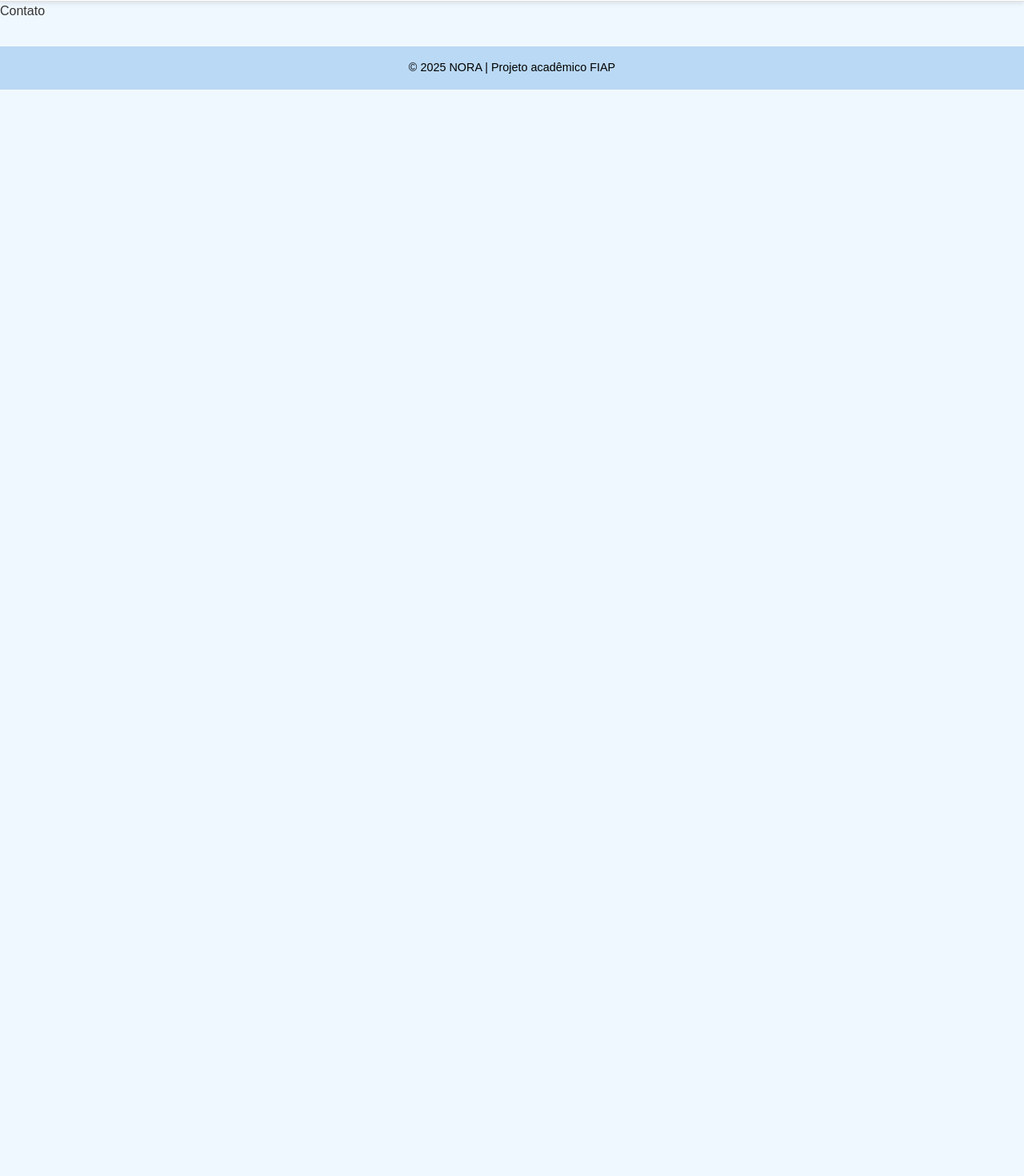
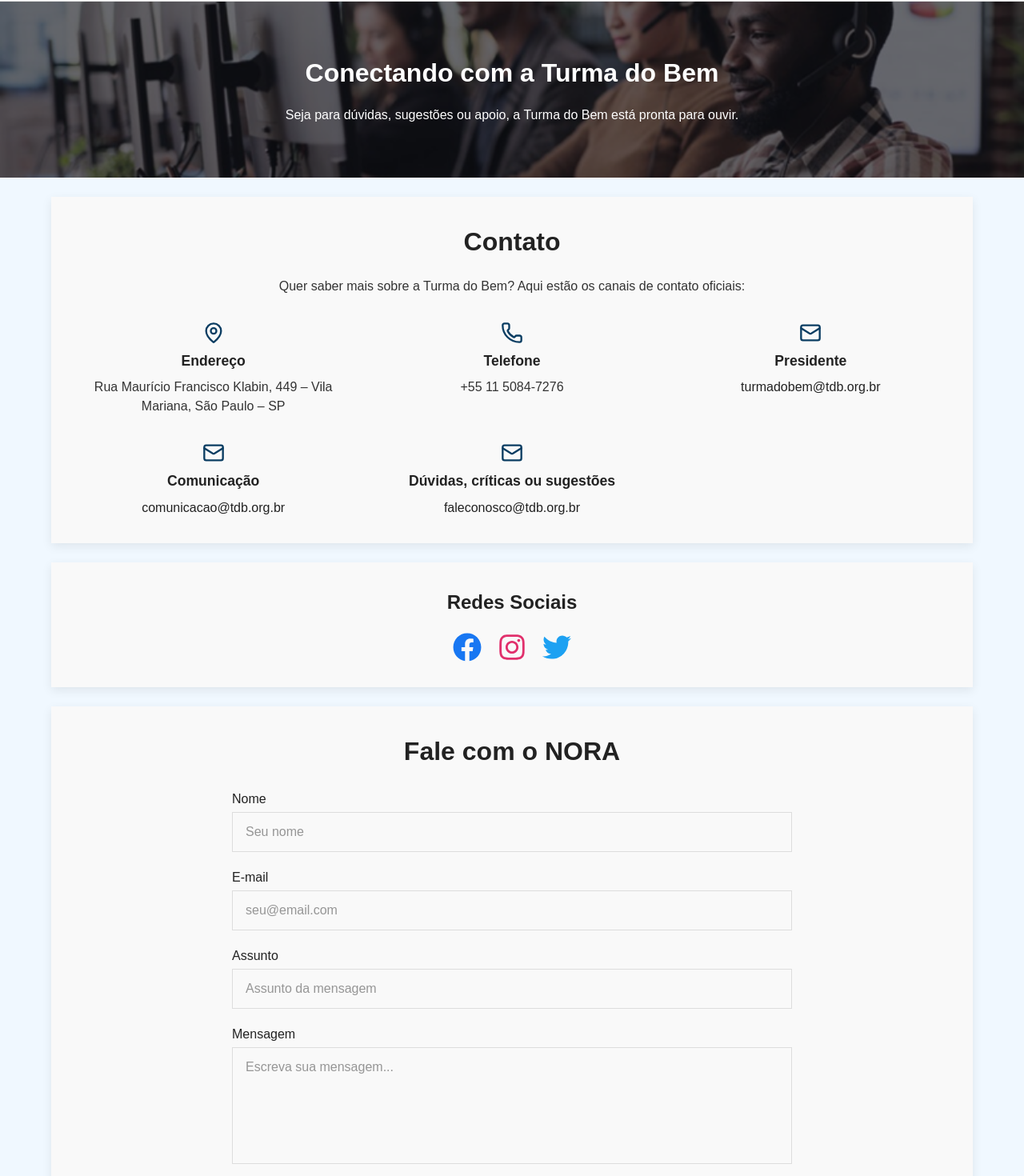
Before and after one commit to ryanmazali/NORA--Sprint-3, a React (Vite) app: page /contato in a window 1280 px wide. Shown: the part 129-1599 px from the top of the page at 80% size. Before the commit the page ends 800 px from the top, so only its background shows below. Built offline with nearby package versions, Linux system fonts and the light colour scheme.

Commit message:
feat: criação da página Contato com React Hook Form e validações

```diff
--- a/package.json
+++ b/package.json
@@ -10,9 +10,11 @@
     "preview": "vite preview"
   },
   "dependencies": {
-    "lucide-react": "^1.6.0",
+    "lucide-react": "^1.7.0",
     "react": "^19.2.4",
     "react-dom": "^19.2.4",
+    "react-hook-form": "^7.72.0",
+    "react-icons": "^5.6.0",
     "react-router": "^7.13.2"
   },
   "devDependencies": {
--- a/src/pages/Contato/Contato.tsx
+++ b/src/pages/Contato/Contato.tsx
@@ -1 +1,242 @@
-export default function Contato() { return <div>Contato</div> }
+import { useEffect } from "react";
+import { useForm } from "react-hook-form";
+import { MapPin, Phone, Mail} from "lucide-react";
+import { FaFacebook, FaInstagram, FaTwitter } from "react-icons/fa";
+import heroBg from "../../assets/contato.png";
+
+interface ContatoFormData {
+  nome: string;
+  email: string;
+  assunto: string;
+  mensagem: string;
+}
+
+function Contato() {
+  useEffect(() => {
+    document.title = "Contato | NORA";
+  }, []);
+
+  const {
+    register,
+    handleSubmit,
+    reset,
+    formState: { errors }
+  } = useForm<ContatoFormData>();
+
+  const onSubmit = (data: ContatoFormData) => {
+    alert("Formulário enviado com sucesso!");
+    console.log("Dados enviados:", data);
+    reset();
+  };
+
+  return (
+    <>
+      <section
+        className="h-[300px] flex items-center justify-center text-center text-white relative overflow-hidden mobile:h-[220px]"
+        style={{ background: `url(${heroBg}) center/cover no-repeat` }}
+      >
+        <div className="absolute inset-0 bg-[rgba(16,19,24,0.625)]" />
+
+        <div className="relative z-10 max-w-[800px] px-5">
+          <h1 className="text-[2.8rem] font-bold mb-4 mobile:text-[2rem]">
+            Conectando com a Turma do Bem
+          </h1>
+
+          <p className="text-[1.2rem] leading-relaxed mobile:text-[1rem]">
+            Seja para dúvidas, sugestões ou apoio, a Turma do Bem está pronta para ouvir.
+          </p>
+        </div>
+      </section>
+
+      <main className="w-[90%] mx-auto max-w-[1300px]">
+        <section className="bg-[#f9f9f9] p-8 my-6 shadow-[0_4px_12px_rgba(0,0,0,0.08)] text-center">
+          <h2 className="text-[2rem] font-bold text-[#222] mb-5">Contato</h2>
+
+          <p className="text-[1rem] text-[#333] mb-8">
+            Quer saber mais sobre a Turma do Bem? Aqui estão os canais de contato oficiais:
+          </p>
+
+          <div className="grid grid-cols-3 gap-8 justify-items-center desktop:grid-cols-3 tablet:grid-cols-1 mobile:grid-cols-1">
+            {[
+              {
+                icon: <MapPin size={28} />,
+                titulo: "Endereço",
+                texto: "Rua Maurício Francisco Klabin, 449 – Vila Mariana, São Paulo – SP"
+              },
+              {
+                icon: <Phone size={28} />,
+                titulo: "Telefone",
+                texto: "+55 11 5084-7276"
+              },
+              {
+                icon: <Mail size={28} />,
+                titulo: "Presidente",
+                texto: "turmadobem@tdb.org.br",
+                href: "mailto:turmadobem@tdb.org.br"
+              },
+              {
+                icon: <Mail size={28} />,
+                titulo: "Comunicação",
+                texto: "comunicacao@tdb.org.br",
+                href: "mailto:comunicacao@tdb.org.br"
+              },
+              {
+                icon: <Mail size={28} />,
+                titulo: "Dúvidas, críticas ou sugestões",
+                texto: "faleconosco@tdb.org.br",
+                href: "mailto:faleconosco@tdb.org.br"
+              }
+            ].map((item) => (
+              <div key={item.titulo}>
+                <div className="flex justify-center mb-2 text-[#0a3d62]">
+                  {item.icon}
+                </div>
+
+                <h3 className="text-[1.1rem] font-semibold text-[#222] mb-2">
+                  {item.titulo}
+                </h3>
+
+                {item.href ? (
+                  <a
+                    href={item.href}
+                    className="text-[#222] no-underline transition-colors duration-300 hover:text-[rgb(226,122,31)] hover:underline"
+                  >
+                    {item.texto}
+                  </a>
+                ) : (
+                  <p className="text-[#333]">{item.texto}</p>
+                )}
+              </div>
+            ))}
+          </div>
+        </section>
+
+        <section className="bg-[#f9f9f9] p-8 my-6 shadow-[0_4px_12px_rgba(0,0,0,0.08)] text-center">
+          <h3 className="text-[1.5rem] font-semibold text-[#222] mb-5">
+            Redes Sociais
+          </h3>
+
+          <div className="flex justify-center gap-5 flex-wrap">
+            <a
+              href="https://facebook.com/turmadobem"
+              target="_blank"
+              rel="noreferrer"
+              className="transition-transform duration-300 hover:scale-[1.2] text-[#1877f2]"
+            >
+              <FaFacebook size={36} />
+            </a>
+
+            <a
+              href="https://instagram.com/turmadobem"
+              target="_blank"
+              rel="noreferrer"
+              className="transition-transform duration-300 hover:scale-[1.2] text-[#e1306c]"
+            >
+              <FaInstagram size={36} />
+            </a>
+
+            <a
+              href="https://twitter.com/turmadobem"
+              target="_blank"
+              rel="noreferrer"
+              className="transition-transform duration-300 hover:scale-[1.2] text-[#1da1f2]"
+            >
+              <FaTwitter size={36} />
+            </a>
+          </div>
+        </section>
+
+        <section className="bg-[#f9f9f9] p-8 my-6 shadow-[0_4px_12px_rgba(0,0,0,0.08)]">
+          <h2 className="text-[2rem] font-bold text-[#222] mb-6 text-center">
+            Fale com o NORA
+          </h2>
+
+          <form
+            onSubmit={handleSubmit(onSubmit)}
+            className="max-w-[700px] mx-auto flex flex-col gap-5"
+          >
+            <div className="flex flex-col gap-1">
+              <label className="font-medium text-[#222]">Nome</label>
+
+              <input
+                {...register("nome", { required: "Nome é obrigatório" })}
+                className="border border-[#ddd] px-4 py-3 text-[1rem] outline-none focus:border-[#0a3d62] transition-colors"
+                placeholder="Seu nome"
+              />
+
+              {errors.nome && (
+                <span className="text-red-500 text-[0.85rem]">
+                  {errors.nome.message}
+                </span>
+              )}
+            </div>
+
+            <div className="flex flex-col gap-1">
+              <label className="font-medium text-[#222]">E-mail</label>
+
+              <input
+                {...register("email", {
+                  required: "E-mail é obrigatório",
+                  pattern: {
+                    value: /^[^\s@]+@[^\s@]+\.[^\s@]+$/,
+                    message: "E-mail inválido"
+                  }
+                })}
+                className="border border-[#ddd] px-4 py-3 text-[1rem] outline-none focus:border-[#0a3d62] transition-colors"
+                placeholder="seu@email.com"
+              />
+
+              {errors.email && (
+                <span className="text-red-500 text-[0.85rem]">
+                  {errors.email.message}
+                </span>
+              )}
+            </div>
+
+            <div className="flex flex-col gap-1">
+              <label className="font-medium text-[#222]">Assunto</label>
+
+              <input
+                {...register("assunto", { required: "Assunto é obrigatório" })}
+                className="border border-[#ddd] px-4 py-3 text-[1rem] outline-none focus:border-[#0a3d62] transition-colors"
+                placeholder="Assunto da mensagem"
+              />
+
+              {errors.assunto && (
+                <span className="text-red-500 text-[0.85rem]">
+                  {errors.assunto.message}
+                </span>
+              )}
+            </div>
+
+            <div className="flex flex-col gap-1">
+              <label className="font-medium text-[#222]">Mensagem</label>
+
+              <textarea
+                {...register("mensagem", { required: "Mensagem é obrigatória" })}
+                rows={5}
+                className="border border-[#ddd] px-4 py-3 text-[1rem] outline-none focus:border-[#0a3d62] transition-colors resize-none"
+                placeholder="Escreva sua mensagem..."
+              />
+
+              {errors.mensagem && (
+                <span className="text-red-500 text-[0.85rem]">
+                  {errors.mensagem.message}
+                </span>
+              )}
+            </div>
+
+            <button
+              type="submit"
+              className="bg-[#0a3d62] text-white py-4 text-[1rem] font-semibold cursor-pointer transition-colors duration-300 hover:bg-[rgb(226,122,31)]"
+            >
+              Enviar mensagem
+            </button>
+          </form>
+        </section>
+      </main>
+    </>
+  );
+}
+
+export default Contato;
```
Also changed, not shown: 1 other file (tests, documents, lock files or other folders).
